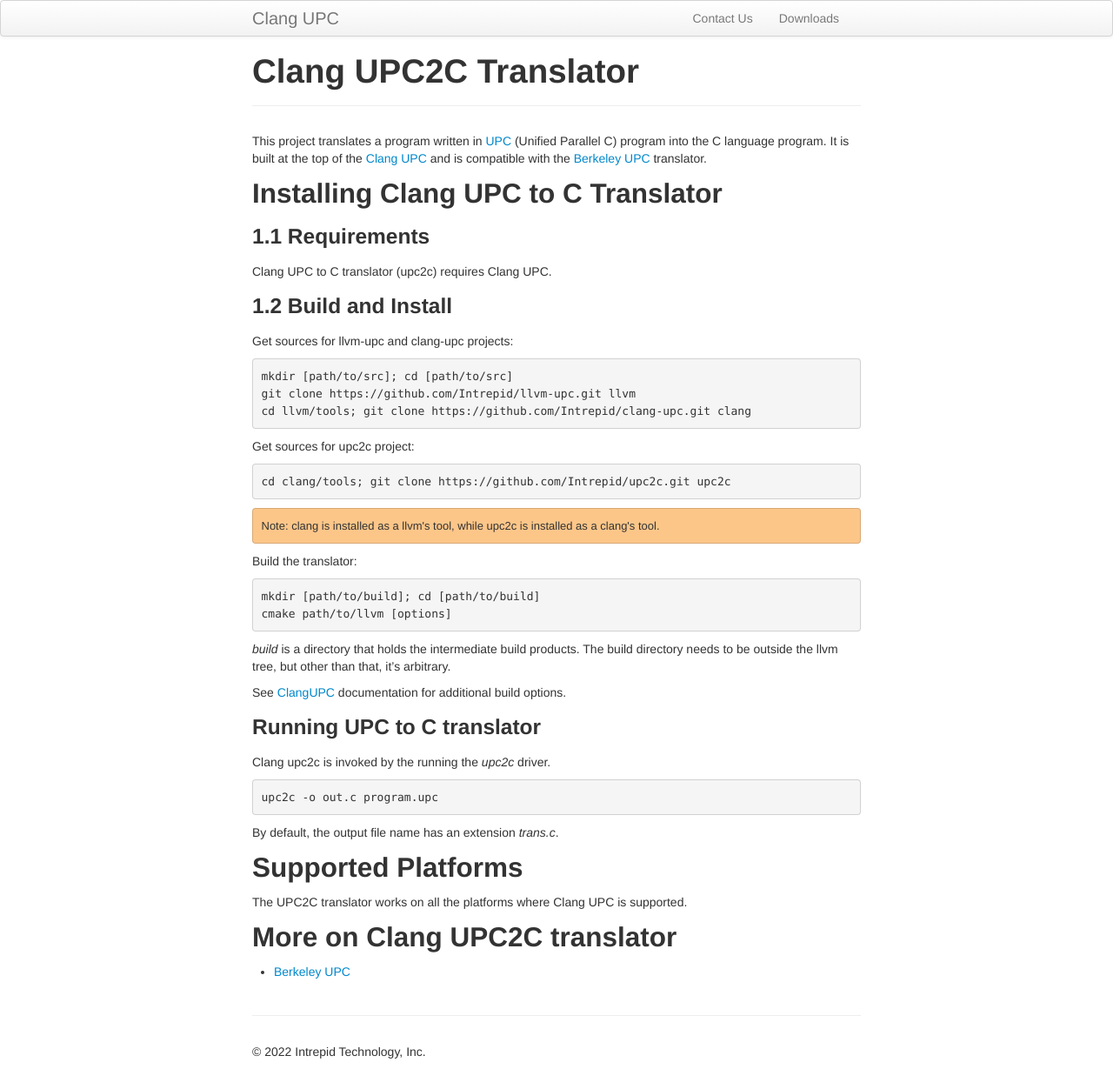
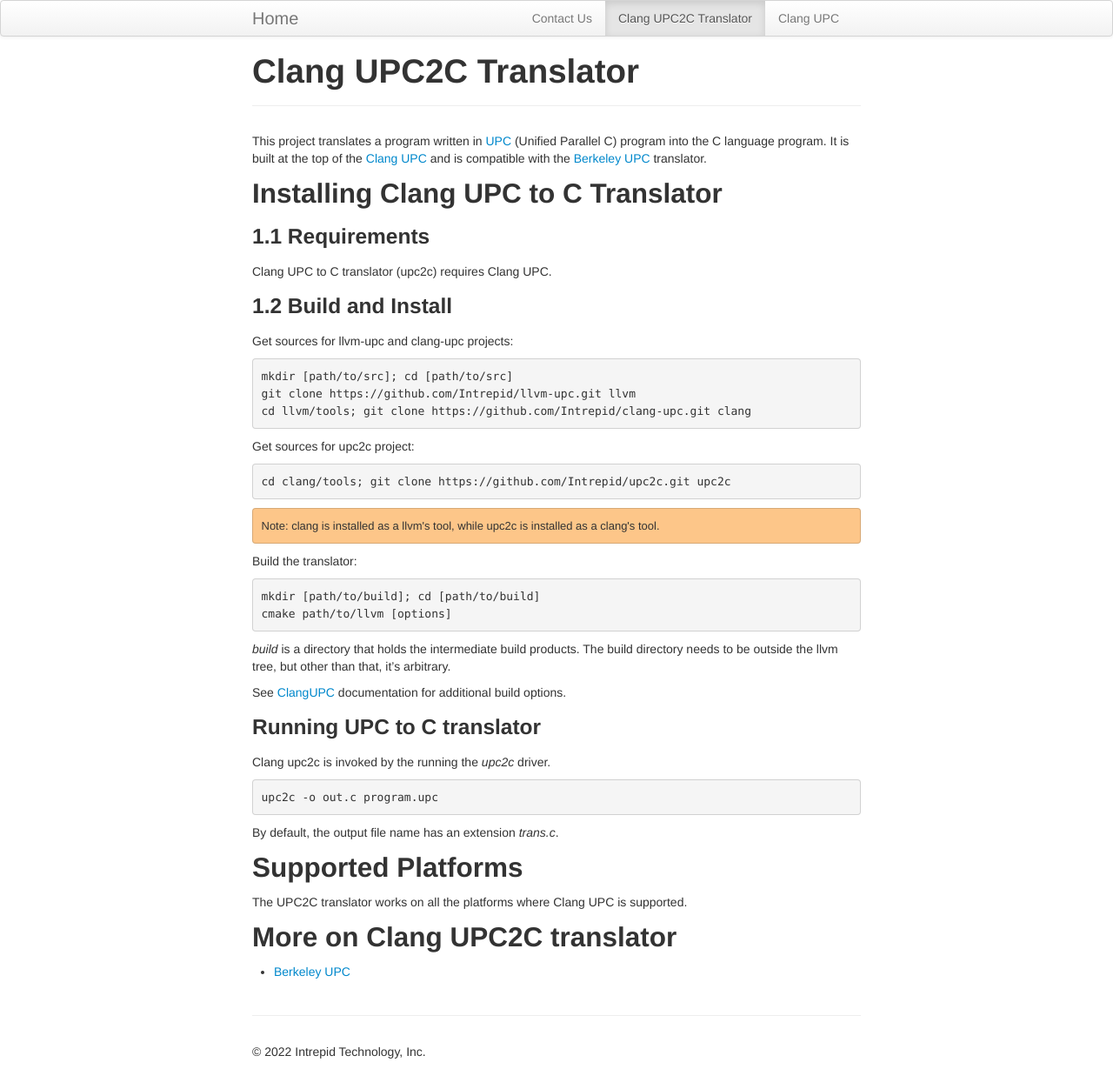
Before and after one commit to clangupc/clangupc.github.io, a Jekyll site: the page built from clang-upc2c/index.md, in a window 1280 px wide. Shown: the whole page at 87% size. Built offline with Jekyll 4.4.1, drawn with Linux system fonts in a browser that asks for light colours.

```diff
--- a/_config.yml
+++ b/_config.yml
@@ -8,7 +8,8 @@ highlighter: pygments
 # Themes are encouraged to use these universal variables
 # so be sure to set them if your theme uses them.
 #
-title : Clang UPC
+#title : Clang UPC
+title : Home
 tagline: High Performance Computing
 author :
   name : Intrepid Technology, Inc.
```
Also changed, not shown: clang-upc/index.md (+1 -0 lines), clang-upc2c/index.md (+1 -0 lines), download.md (+0 -1 lines).
